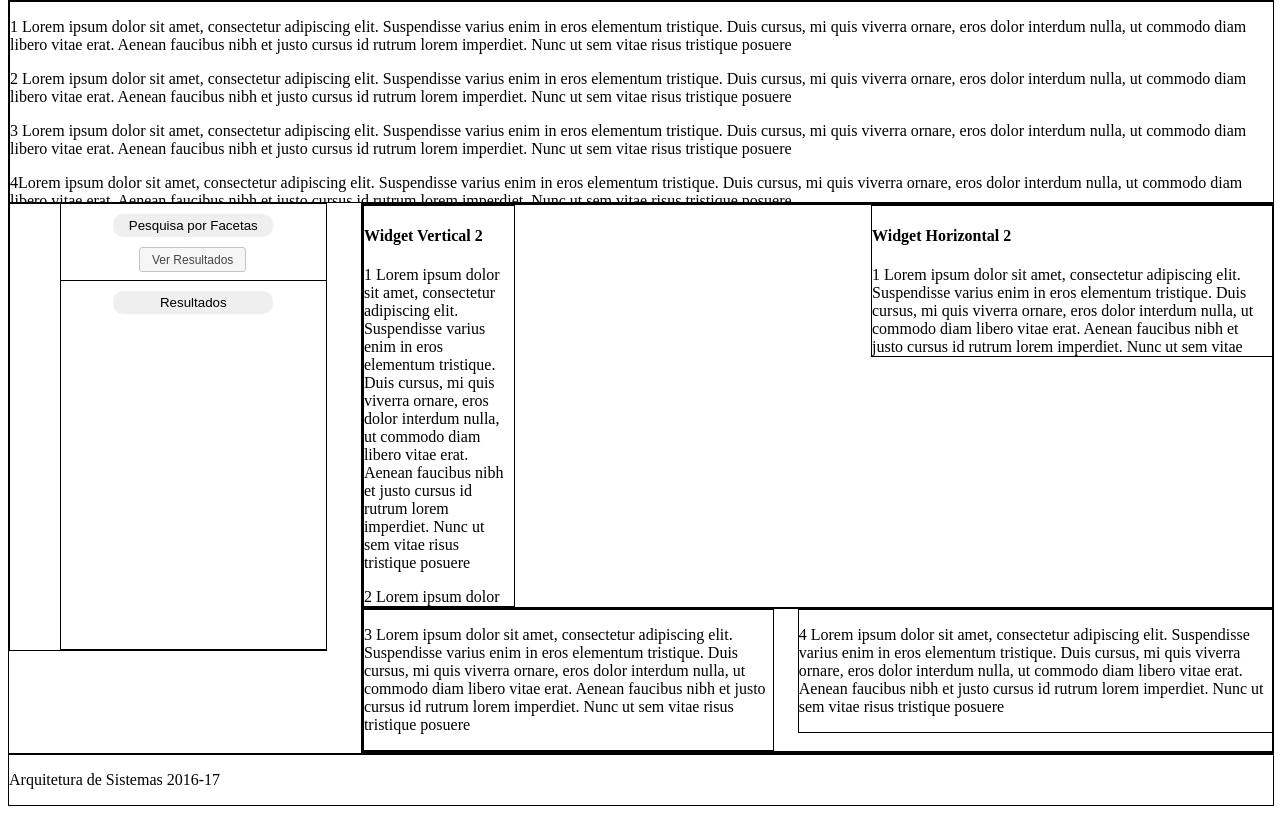
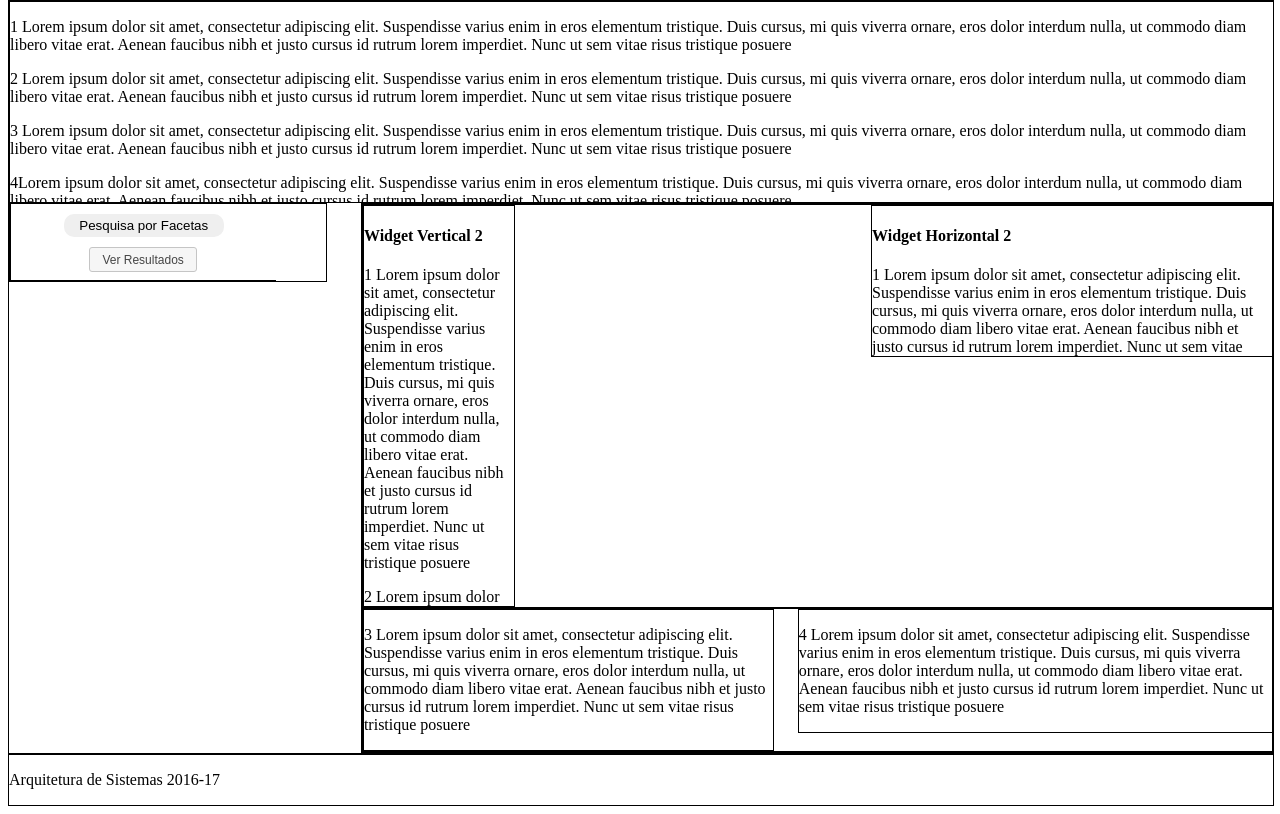
Before and after one commit to RubenTeixeira/TukPorto, a PHP site: page / in a window 1280 px wide. Shown: the part 77-891 px from the top of the page. Run offline with PHP 8.4, Linux system fonts and the light colour scheme; some libraries are stand-ins or nearby versions.

Commit message:
more UI improvements

```diff
--- a/ProjetoARQSI/ProjetoARQSI/src/index.css
+++ b/ProjetoARQSI/ProjetoARQSI/src/index.css
@@ -12,6 +12,7 @@ div {
 .left {
     float: left;
     width: 25%;
+    height:
 }
 
 .right {
--- a/ProjetoARQSI/ProjetoARQSI/src/widget/SmartCity.css
+++ b/ProjetoARQSI/ProjetoARQSI/src/widget/SmartCity.css
@@ -1,5 +1,6 @@
 #smartCity div {
     overflow: initial;
+
 }
 
 #smartCity {
@@ -8,26 +9,33 @@
     overflow: visible;
     width: auto;
     padding: unset;
-    display: unset;
+    display: block;
+    /*min-height: 450px;
+    max-height: 600px;*/
+    height: 100%;
     min-width: 220px;
-    min-height: 450px;
-    max-height: 600px;
 }
 
 .sidebarleftside {
     float: left;
-    width: 15%;
+    width: 14%;
     margin: 0;
-    border: none;
+    border-right: 1px solid black;
+    border-left: none;
+    border-top: none;
+    border-bottom: none;
 }
 
 
 .sidebarrightside {
-    float: right;
+    display: flex;
+    flex-direction: column;
     width: 84%;
-    min-height: 445px;
+    height: 100%;
     border-top: none;
     border-right: none;
+    border-bottom: none;
+    box-shadow: -5px 0px 3px grey;
 }
 
     .sidebarrightside div {
@@ -52,7 +60,7 @@
         text-align: center;
         text-decoration: none;
         transition: 0.5s;
-        font: 11px arial, sans-serif;
+        font: 0.7em arial, sans-serif;
         writing-mode: vertical-lr;
         -ms-writing-mode: bt-lr; /* IE */
         transform: rotate(-180deg);
@@ -61,6 +69,7 @@
         border-right: 1px solid black;
         border-bottom-right-radius: 15px;
         border-top-right-radius: 15px;
+        box-shadow: 2px -5px 3px grey;
     }
 
         .sidebarmenulink a.active {
@@ -77,12 +86,8 @@
 /* Style the tab content */
 .tabcontent {
     display: block;
-    padding-left: 8px;
-    padding-bottom: 16px;
-}
-
-#facetsmenuid {
-    /*border-bottom: 1px solid black;*/
+    margin-left: 8px;
+    margin-bottom: 16px;
 }
 
 .facetoptions {
@@ -112,7 +117,6 @@
 }
 
 .buttonfacets, .buttonresults {
-    /*display: block;*/
     cursor: pointer;
     margin-top: 10px;
     margin-bottom: 10px;
@@ -135,7 +139,6 @@
         }
 
             .buttonfacets span:after {
-                /*content: '▼';*/
                 content: '\f139';
                 transform: none;
                 font-family: FontAwesome;
@@ -199,23 +202,20 @@
     margin-bottom: 8px;
 }
 
-.facetsdivision {
+.singlefacet {
     font: 11px tahoma;
-    padding-top: 7px;
-    padding-left: 7px;
-    height: auto;
-    width: auto;
+    margin-top: 7px;
+    margin-left: 7px;
 }
 
-div#facetsdivision {
+div.facetsdivision {
     border-bottom: 1px solid black;
 }
 
 
-/*.resultsdivision div {
-    border-top: 1px solid black;
-    border-left: 1px solid black;
-}*/
+.ui-table div {
+    height:auto;
+}
 
 .transition {
     transition: 0.5s;
@@ -259,3 +259,11 @@ tr:hover {
         top: 1px;
         z-index: 2;
     }
+
+.resultsdivision {
+    height: 100%;
+}
+
+div#resultsTable {
+    overflow: auto;
+}
--- a/ProjetoARQSI/ProjetoARQSI/src/widget/SmartCity.js
+++ b/ProjetoARQSI/ProjetoARQSI/src/widget/SmartCity.js
@@ -39,8 +39,8 @@ function smartCity() {
 
     /* Facets */
     var rightbar = createDiv("sidebarrightside", "sidebarrightside");
-    var facetsDiv = createDiv("facetsdivision", "");
-    var facetsButton = createArrowButton("facetsbutton", "buttonfacets", "showFacetsMenu()", "Pesquisa por Facetas ");
+    var facetsDiv = createDiv("facetsdivision", "facetsdivision");
+    var facetsButton = createArrowButton("facetsbutton", "buttonfacets", "toggleFacetsMenu()", "Pesquisa por Facetas ");
     var btn_div = createDiv("facetsbuttondiv", "buttondiv");
     btn_div.appendChild(facetsButton);
     var searchButton = createArrowButton("searchbutton", "searchbutton ui-button ui-widget ui-corner-all", "results()", "Ver Resultados");
@@ -59,6 +59,7 @@ function smartCity() {
 
     var resultsDiv = createDiv("results", "resultsDiv");
     resultsDiv.appendChild(btn_div);
+    resultsDiv.style.display = "none";
     div.appendChild(resultsDiv);
 
     rightbar.appendChild(div);
@@ -112,10 +113,8 @@ function createTabs(xmlDoc) {
         li.appendChild(a);
         ul.appendChild(li);
         div.appendChild(ul);
-        // For each sensor we're adding as a tab, we need to
-        // create a tabcontent DIV on the webpage which will be hidden by default
-        //requestFacets(sensorName);
     }
+    // Show the first sensor's facets...
     document.getElementsByClassName("link")[0].click();
     return allSensors.length;
 }
@@ -149,12 +148,20 @@ function showFacetsFromSensor(evt, sensorName) {
     else
         requestFacets(sensorName);
 
-    showHideResults();
-    resetFacetButtonArrow();
+    clearResults();
+    showFacetsMenu();
 }
 
 
 function showFacetsMenu() {
+    var facetsmenu = document.getElementById("facetsmenuid");
+    resetFacetButtonArrow();
+    var btnDiv = document.getElementById("searchBtnDiv");
+    showDiv(btnDiv);
+    showDiv(facetsmenu);
+}
+
+function toggleFacetsMenu() {
     var facetsmenu = document.getElementById("facetsmenuid");
     rotateFacetButtonArrow();
     var btnDiv = document.getElementById("searchBtnDiv");
@@ -196,7 +203,7 @@ function createFacets(facetsXML, sensorName) {
         // Store facet on sensors vector
         sensorObj.facets.push(facetObj);
 
-        var cb_Div = createCheckBox("facetsdivision", dbField, name, id, name, facetObj);
+        var cb_Div = createCheckBox("singlefacet", dbField, name, id, name, facetObj);
         sensorFacetsDiv.appendChild(cb_Div);
     }
     maindivison.appendChild(sensorFacetsDiv);
@@ -296,8 +303,8 @@ function createReadDate(facetObj, facetDiv) {
     div.appendChild(p);
     div.appendChild(to);
     div.appendChild(getCurrentDateForm());
+    facetDiv.appendChild(div);
     showDiv(div);
-    facetDiv.appendChild(div);
 }
 
 // HORA facet
@@ -401,7 +408,7 @@ function createAllOptionsInput(txtDocument, div) {
 //RESULTS
 function results() {
     var str = "";
-    showHideResults();
+    clearResults();
     var ref_array = document.getElementsByClassName("link active");
     var ref = ref_array[0];
     var n = ref.id;
@@ -462,7 +469,6 @@ function handlePeriodInfo(txtDocument, sensorName, n) {
     var div = document.getElementById(id);
     var checkbox_array = div.getElementsByTagName("input");
     var divLocation = document.getElementById("results");
-    hideDiv(divLocation); //start div as hidden.
     buildFullTable(resultObj, divLocation, n);
     for (var i = 0; i < checkbox_array.length; i++) {
         if (checkbox_array[i].checked) {
@@ -479,6 +485,7 @@ function handlePeriodInfo(txtDocument, sensorName, n) {
             }
         }
     }
+    toggleFacetsMenu();
     showDiv(divLocation);
 }
 
@@ -539,6 +546,17 @@ function filterContinuosValues(initialValue, finalValue, divLocation, col) {
             i--;
         }
     }
+    if (rows.length === 1)
+        printNoResultsFound(divLocation);
+}
+
+
+function printNoResultsFound(divLocation) {
+    var text = document.createTextNode("Sorry. No results were found.");
+    var span = document.createElement("span");
+    span.appendChild(text);
+    span.style = "font: 0.8em arial, sans-serif; margin-left: 0.5em;"
+    divLocation.replaceChild(span, divLocation.childNodes[1]);
 }
 
 /*
@@ -547,10 +565,7 @@ function buildFullTable(resultObj, divLocation, n) { //id do sensor ativo.
     var count = 0;
     var order = sensorsArray[n].facets;
     divLocation.style.overflow = 'initial';
-    //while (divLocation.hasChildNodes()) {
-    //    divLocation.removeChild(divLocation.lastChild);
-    //}
-    showHideResults();
+    divLocation.style.height = 'auto';
     var div = createDiv("resultsTable", "ui-table");
     var table = document.createElement("table");
     var tableHeaderRow = document.createElement("tr");
@@ -585,18 +600,16 @@ function buildFullTable(resultObj, divLocation, n) { //id do sensor ativo.
         }
     }
     div.appendChild(table);
-    div.style.border = "none";
-    div.style.height = "500px";
     styleTable(div);
     divLocation.appendChild(div);
-    console.log("Results: " + count);
 }
 
-function showHideResults() {
+function clearResults() {
     var maindiv = document.getElementById("results");
     if (maindiv.childNodes[1] != null) {
         maindiv.removeChild(maindiv.childNodes[1]);
     }
+    maindiv.style.display = "none";
 }
 
 
--- a/ProjetoARQSI/ProjetoARQSI/src/widget/Util.js
+++ b/ProjetoARQSI/ProjetoARQSI/src/widget/Util.js
@@ -51,7 +51,6 @@ function requestAJAX(uri, handler, responseType, extraParam, extraParam2) {
  ********************/
 
 function toggleVisibility(div) {
-
     if (div.style.display === "none")
         $("#" + div.id).show(TOGGLE_VISIB_ANIM_DURATION);
     else
@@ -59,14 +58,12 @@ function toggleVisibility(div) {
 }
 
 function showDiv(div) {
-
     if (div.style.display === "none")
         $("#" + div.id).show(TOGGLE_VISIB_ANIM_DURATION);
 }
 
 function hideDiv(div) {
-
-    if (div.style.display === "none")
+    if (div.style.display !== "none")
         $("#" + div.id).hide(TOGGLE_VISIB_ANIM_DURATION);
 }
 
```
